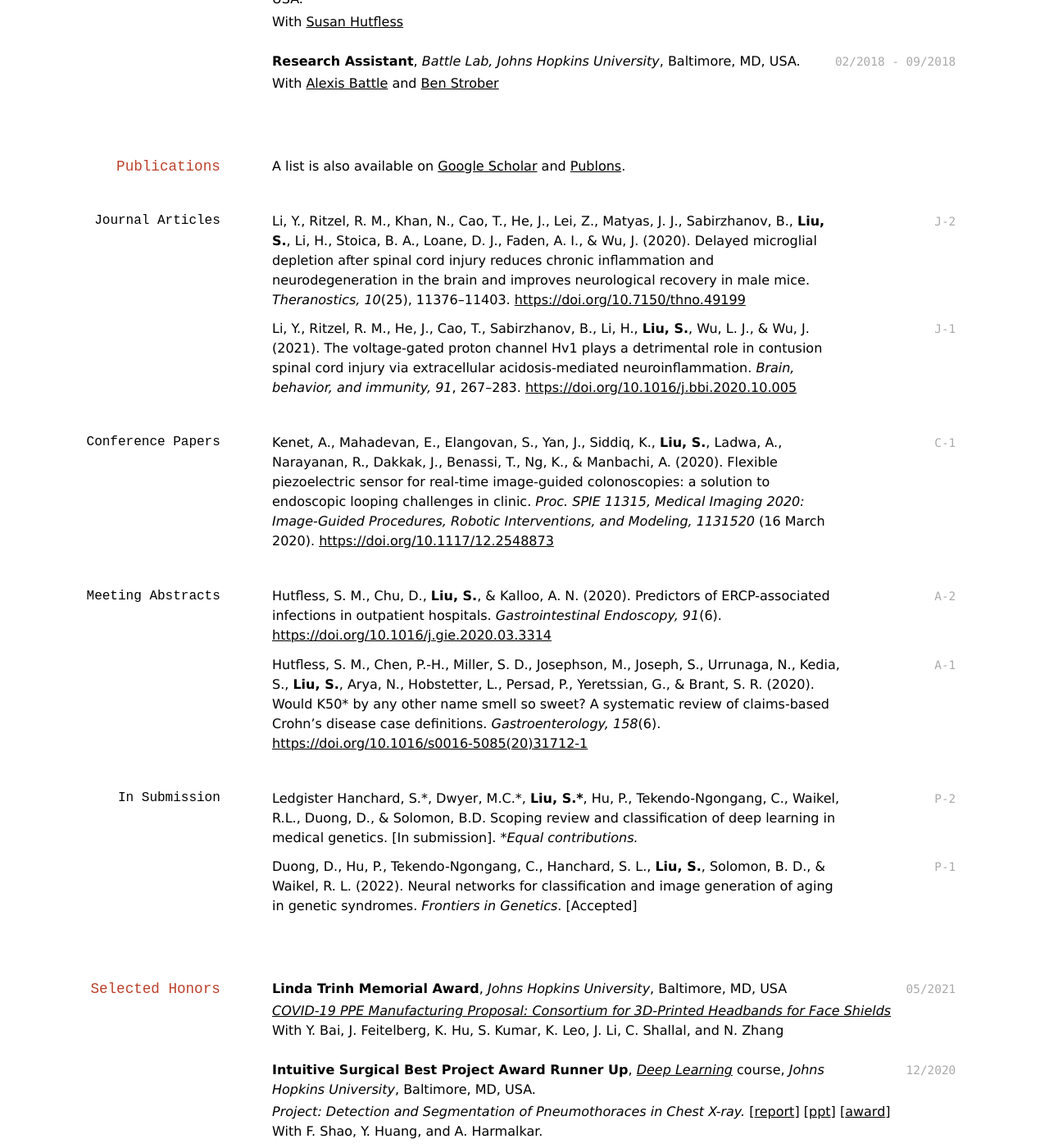
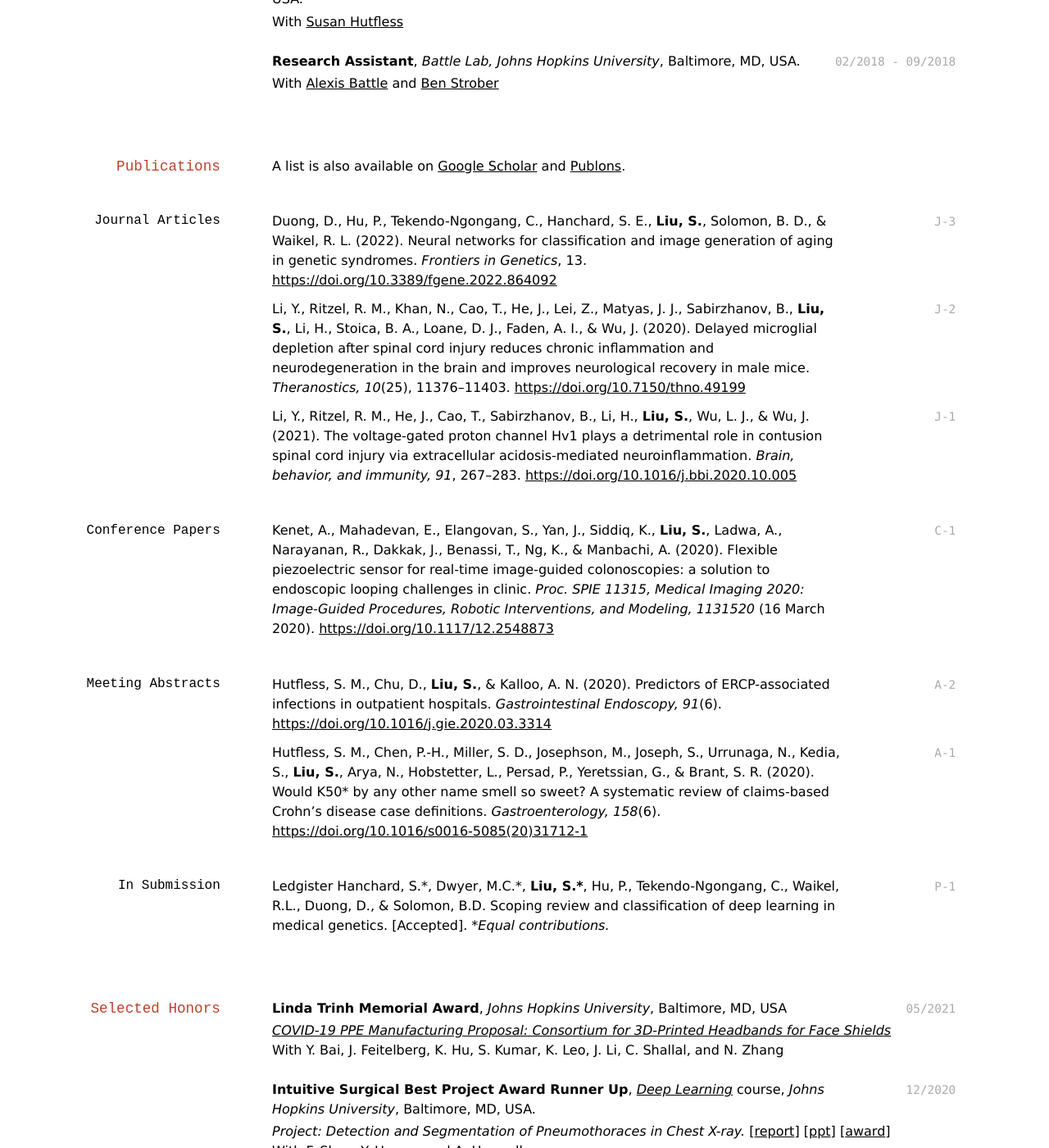
Before and after one commit to simonliu99/cv, a Jekyll site: the page built from index.md, in a window 1280 px wide and 1400 px high, scrolled down 1092 px. Shown: the whole window at 82% size. Built offline with Jekyll 4.4.1, drawn with Linux system fonts in a browser that asks for light colours; part of the change alters nothing that is shown.

Commit message:
Update publications with nn aging

```diff
--- a/index.md
+++ b/index.md
@@ -71,6 +71,9 @@ A list is also available on [Google Scholar](https://scholar.google.com/citation
 
 ### Journal Articles
 
+`J-3`
+Duong, D., Hu, P., Tekendo-Ngongang, C., Hanchard, S. E., **Liu, S.**, Solomon, B. D., &amp; Waikel, R. L. (2022). Neural networks for classification and image generation of aging in genetic syndromes. *Frontiers in Genetics*, 13. <a href="https://doi.org/10.3389/fgene.2022.864092">https://doi.org/10.3389/fgene.2022.864092</a>
+
 `J-2`
 Li, Y., Ritzel, R. M., Khan, N., Cao, T., He, J., Lei, Z., Matyas, J. J., Sabirzhanov, B., **Liu, S.**, Li, H., Stoica, B. A., Loane, D. J., Faden, A. I., & Wu, J. (2020). Delayed microglial depletion after spinal cord injury reduces chronic inflammation and neurodegeneration in the brain and improves neurological recovery in male mice. *Theranostics, 10*(25), 11376–11403. [https://doi.org/10.7150/thno.49199](https://doi.org/10.7150/thno.49199)
 
@@ -92,12 +95,8 @@ Hutfless, S. M., Chen, P.-H., Miller, S. D., Josephson, M., Joseph, S., Urrunaga
 
 ### In Submission
 
-`P-2`
-Ledgister Hanchard, S.\*, Dwyer, M.C.\*, **Liu, S.\***, Hu, P., Tekendo-Ngongang, C., Waikel, R.L., Duong, D., & Solomon, B.D. Scoping review and classification of deep learning in medical genetics. [In submission]. \**Equal contributions.*
-
 `P-1`
-Duong, D., Hu, P., Tekendo-Ngongang, C., Hanchard, S. L., **Liu, S.**, Solomon, B. D., & Waikel, R. L. (2022). Neural networks for classification and image generation of aging in genetic syndromes. *Frontiers in Genetics*. [Accepted]
-<!-- preprint [https://doi.org/10.1101/2021.12.09.21267472](https://doi.org/10.1101/2021.12.09.21267472) -->
+Ledgister Hanchard, S.\*, Dwyer, M.C.\*, **Liu, S.\***, Hu, P., Tekendo-Ngongang, C., Waikel, R.L., Duong, D., & Solomon, B.D. Scoping review and classification of deep learning in medical genetics. [Accepted]. \**Equal contributions.*
 
 
 ## Selected Honors
```
